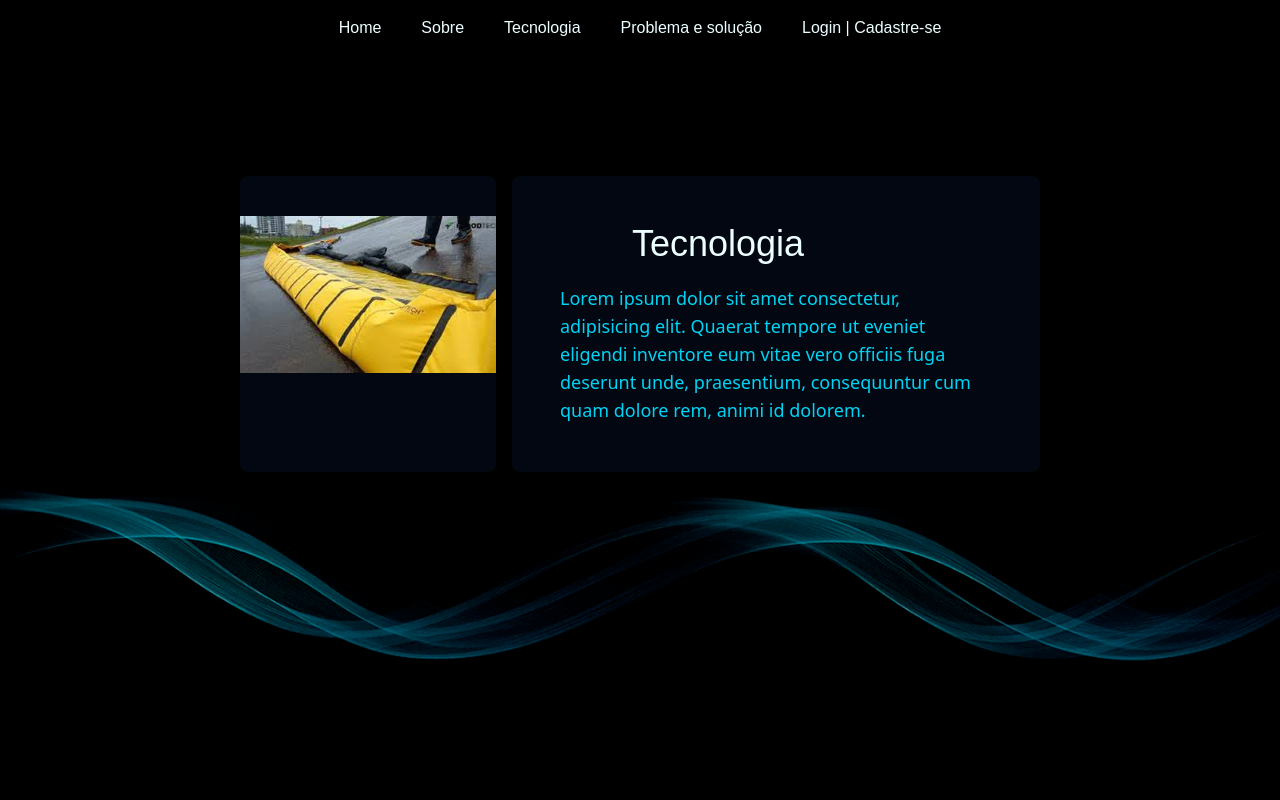
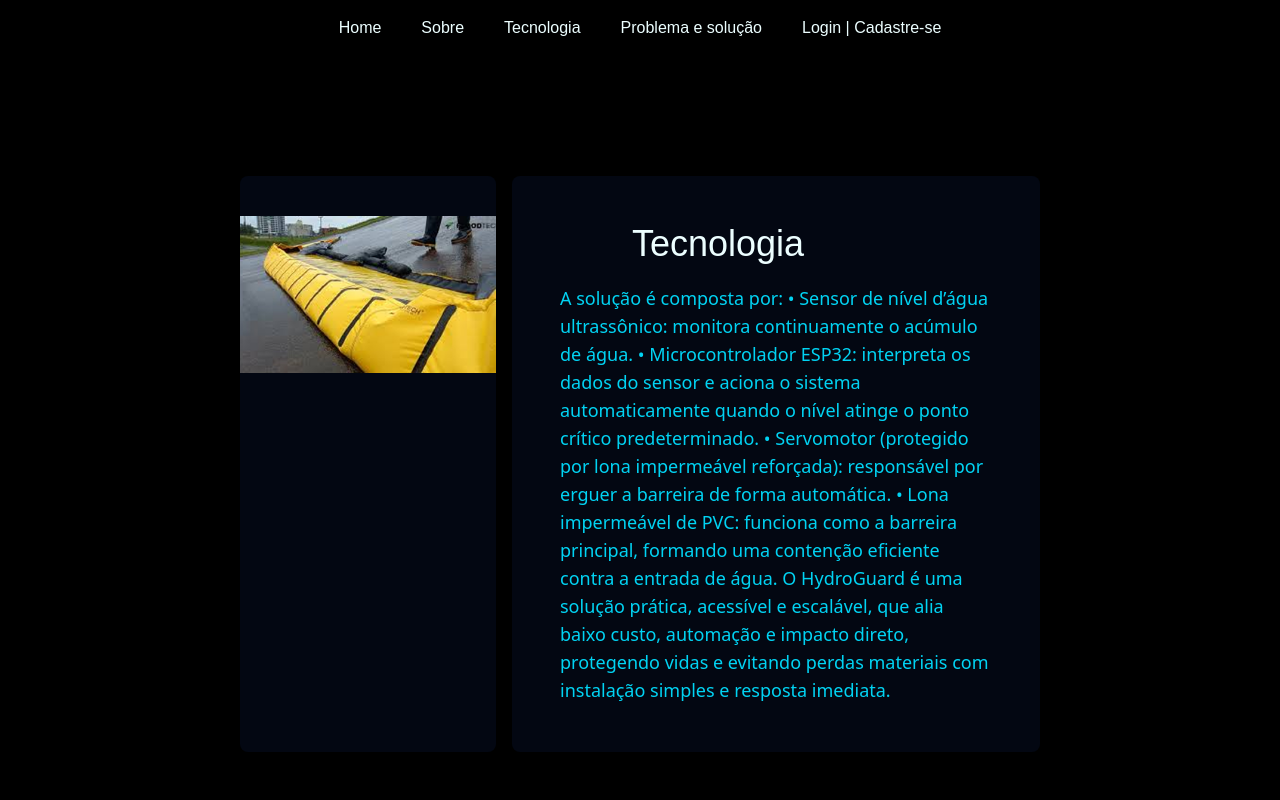
Before and after one commit to juhadja/GS-Hydroguard, a React (Vite) app: page /tecnologia in a window 1280 px wide. Shown: the top 800 px of the page. Built offline with nearby package versions, Linux system fonts and the light colour scheme.

Commit message:
add: texto tecnologia

```diff
--- a/src/Routers/Tecnologia.jsx
+++ b/src/Routers/Tecnologia.jsx
@@ -9,7 +9,12 @@
             </div>
             <div className='bg-gray-950 md:col-span-2 p-5 md:p-12 text-center md:text-left rounded-lg'>
                 <h2 className='text-cyan-50 text-3xl md:text-4xl md:ml-18 mb-3 md:mb-5'>Tecnologia</h2>
-                <p className='text-cyan-400 md:text-lg font-light'>Lorem ipsum dolor sit amet consectetur, adipisicing elit. Quaerat tempore ut eveniet eligendi inventore eum vitae vero officiis fuga deserunt unde, praesentium, consequuntur cum quam dolore rem, animi id dolorem.</p>
+                <p className='text-cyan-400 md:text-lg font-light'>A solução é composta por:
+•	Sensor de nível d’água ultrassônico: monitora continuamente o acúmulo de água.
+•	Microcontrolador ESP32: interpreta os dados do sensor e aciona o sistema automaticamente quando o nível atinge o ponto crítico predeterminado.
+•	Servomotor (protegido por lona impermeável reforçada): responsável por erguer a barreira de forma automática.
+•	Lona impermeável de PVC: funciona como a barreira principal, formando uma contenção eficiente contra a entrada de água.
+O HydroGuard é uma solução prática, acessível e escalável, que alia baixo custo, automação e impacto direto, protegendo vidas e evitando perdas materiais com instalação simples e resposta imediata.</p>
             </div>
         </div>
     )
```
